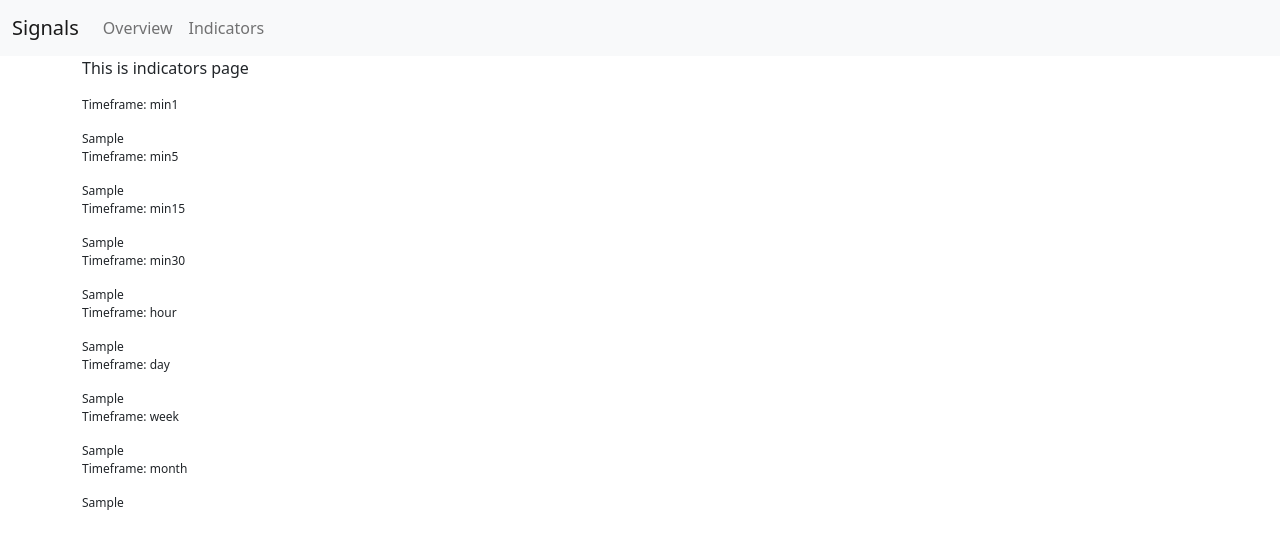
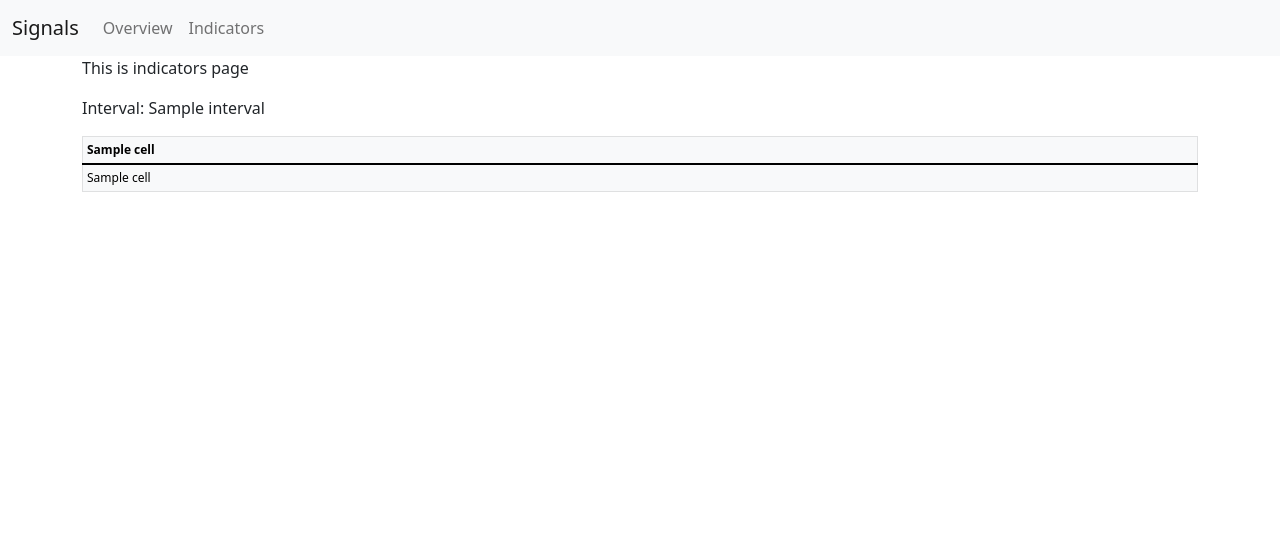
Before and after one commit to WatchingBoss/Signals, a Flask app: template www/templates/indicators.html in a window 1280 px wide. Shown: the top 549 px of the page. Run offline with Flask 2, Linux system fonts and the light colour scheme; the template is opened without the code that fills it: most values are stand-ins (such as "Sample title", 1, 10 or a date in 2020); some libraries are stand-ins or nearby versions.

Commit message:
Make table for df values

```diff
--- a/www/routes.py
+++ b/www/routes.py
@@ -5,6 +5,7 @@ from www import app
 
 import pandas as pd
 import os
+from datetime import datetime, timedelta
 
 
 @app.route('/')
@@ -19,29 +20,23 @@ def overview():
     return render_template('overview.html', title='Overview',
                            table=df.to_html(classes='table table-striped table-bordered table-sm'))
 
-@app.route('/indicators')
-def indicators():
-    df_min1 = pd.read_pickle(os.path.join('data', '1min.pkl'))
-    df_min5 = pd.read_pickle(os.path.join('data', '5min.pkl'))
-    df_min15 = pd.read_pickle(os.path.join('data', '15min.pkl'))
-    df_min30 = pd.read_pickle(os.path.join('data', '30min.pkl'))
-    df_hour = pd.read_pickle(os.path.join('data', 'hour.pkl'))
-    df_day = pd.read_pickle(os.path.join('data', 'day.pkl'))
-    df_week = pd.read_pickle(os.path.join('data', 'week.pkl'))
-    df_month = pd.read_pickle(os.path.join('data', 'month.pkl'))
-    classes = 'table table-striped table-bordered table-hover table-sm'
+
+@app.route('/indicators/<interval>')
+def indicators(interval):
+    df = pd.read_pickle(os.path.join('data', interval + '.pkl'))
     return render_template('indicators.html', title='Indicators',
-                           table_min1=df_min1.to_html(classes=classes),
-                           table_min5=df_min5.to_html(classes=classes),
-                           table_min15=df_min15.to_html(classes=classes),
-                           table_min30=df_min30.to_html(classes=classes),
-                           table_hour=df_hour.to_html(classes=classes),
-                           table_day=df_day.to_html(classes=classes),
-                           table_week=df_week.to_html(classes=classes),
-                           table_month=df_month.to_html(classes=classes)
+                           df=df, interval=interval
                            )
 
 
 @app.before_request
 def before_request():
     g.locale = str(get_locale())
+
+
+@app.template_filter('check_value')
+def check_value(value) -> str:
+    if isinstance(value, datetime):
+        date = value + timedelta(hours=3)
+        return date.strftime("%y-%m-%d %H:%M:%S")
+    return value
--- a/www/templates/base.html
+++ b/www/templates/base.html
@@ -28,7 +28,7 @@
                         <a class="nav-link" href="{{ url_for('overview') }}">Overview</a>
                     </li>
                     <li class="nav-item">
-                        <a class="nav-link" href="{{ url_for('indicators') }}">Indicators</a>
+                        <a class="nav-link" href="{{ url_for('indicators', interval='hour') }}">Indicators</a>
                     </li>
                 </ul>
             </div>
--- a/www/templates/indicators.html
+++ b/www/templates/indicators.html
@@ -4,37 +4,32 @@
     <div>
         <p>This is indicators page</p>
     </div>
-    <div class="table-responsive" style="font-size: 12px;">
-        <p>Timeframe: min1</p>
-        {{ table_min1|safe }}
+    <div>
+        <p>Interval: {{ interval }}</p>
     </div>
-    <div class="table-responsive" style="font-size: 12px;">
-        <p>Timeframe: min5</p>
-        {{ table_min5|safe }}
-    </div>
-    <div class="table-responsive" style="font-size: 12px;">
-        <p>Timeframe: min15</p>
-        {{ table_min15|safe }}
-    </div>
-    <div class="table-responsive" style="font-size: 12px;">
-        <p>Timeframe: min30</p>
-        {{ table_min30|safe }}
-    </div>
-    <div class="table-responsive" style="font-size: 12px;">
-        <p>Timeframe: hour</p>
-        {{ table_hour|safe }}
-    </div>
-    <div class="table-responsive" style="font-size: 12px;">
-        <p>Timeframe: day</p>
-        {{ table_day|safe }}
-    </div>
-    <div class="table-responsive" style="font-size: 12px;">
-        <p>Timeframe: week</p>
-        {{ table_week|safe }}
-    </div>
-    <div class="table-responsive" style="font-size: 12px;">
-        <p>Timeframe: month</p>
-        {{ table_month|safe }}
+    <div class="table-responsive" style="font-size: 12px">
+        <table class="table table-light table-bordered table-hover table-sm">
+            <thead>
+            {% for cell in df.columns %}
+                <th>{{ cell }}</th>
+            {% endfor %}
+            </thead>
+            <tbody>
+            {% for index, row in df.iterrows() %}
+                <tr>
+                {% for cell in row %}
+                    {% if cell is integer %}
+                        <td>{{ cell }}</td>
+                    {% elif cell is float %}
+                        <td>{{ cell|round(5) }}</td>
+                    {% else %}
+                        <td>{{ cell|check_value }}</td>
+                    {% endif %}
+                {% endfor %}
+                </tr>
+            {% endfor %}
+            </tbody>
+        </table>
     </div>
 
 {% endblock %}
```
